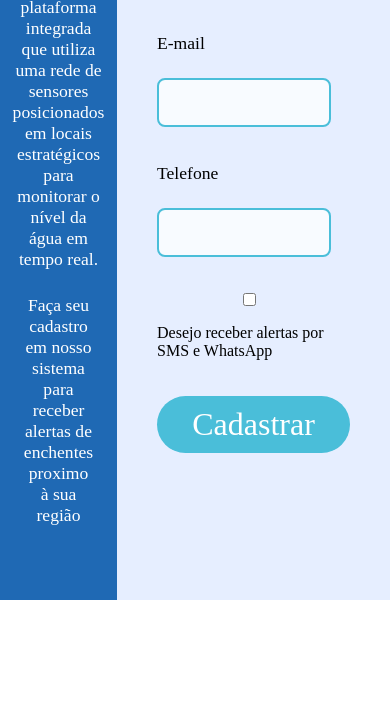
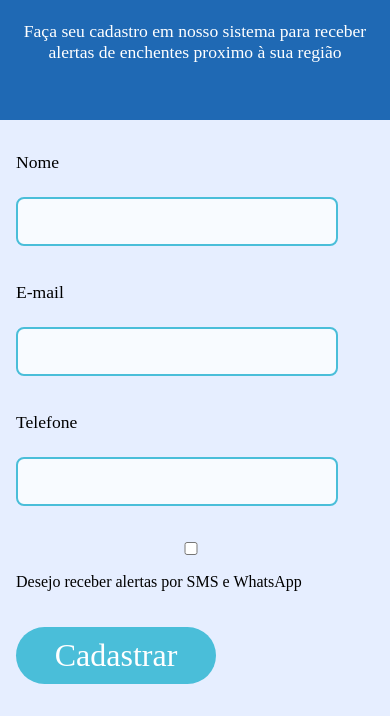
Before and after one commit to Geo-Chuva/GeoChuva_website, a plain HTML site: page pages/cadastro.html in a window 390 px wide. Shown: the part 314-1030 px from the top of the page. Before the commit the page ends 914 px from the top, so only its background shows below. Drawn offline with Linux system fonts and the light colour scheme; a web font is replaced by a local one.

Commit message:
responsividade cadastro

```diff
--- a/css/cadastro.css
+++ b/css/cadastro.css
@@ -175,3 +175,20 @@ body{
     cursor: pointer;
     transition: background 0.2s;
 }
+
+@media (max-width: 900px) {
+    .main-content {
+        flex-direction: column;
+        align-items: center;
+        height: auto;
+    }
+    .infos {
+        width: 100%;
+        padding: 32px 16px;
+    }
+    .formulario {
+        max-width: 100%;
+        width: 100%;
+        padding: 32px 16px;
+    }
+}
```
